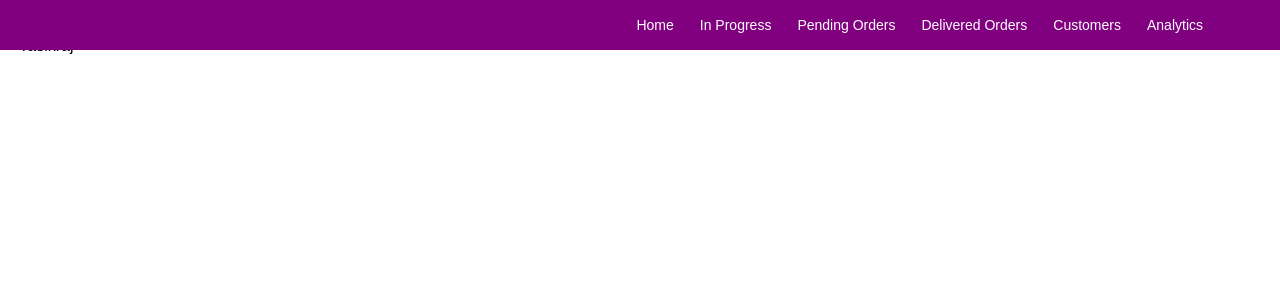
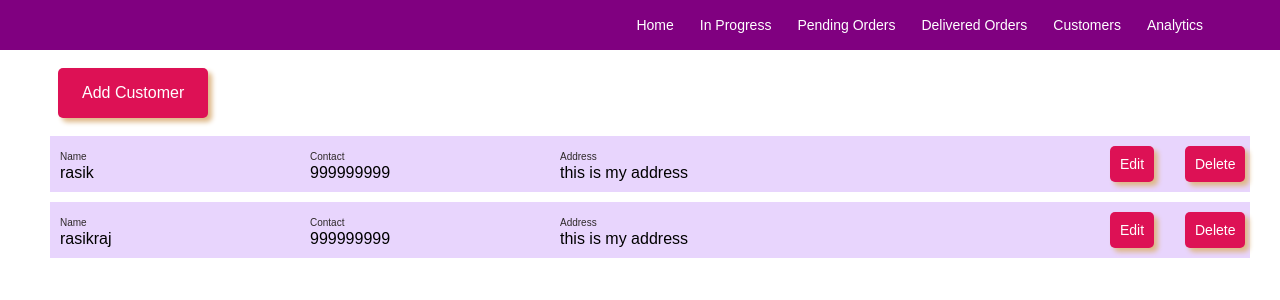
Before and after one commit to TopDEV-fs/Business_WEBAPP_Template, a React (Create React App) app: page /customers in a window 1280 px wide. Shown: the top 300 px of the page. Built offline with nearby package versions, Linux system fonts and the light colour scheme.

Commit message:
added ui code customer page

```diff
--- a/src/App.js
+++ b/src/App.js
@@ -52,16 +52,19 @@ class App extends Component {
          ],
       customers:[
          {
+            _id: 10,
             customerName :'rasik',
             phoneNumber: '999999999',
-            adderss: 'this is my address'
+            address: 'this is my address'
          },
          {
+            _id: 11,
             customerName :'rasikraj',
             phoneNumber: '999999999',
-            adderss: 'this is my address'
+            address: 'this is my address'
          }
-      ]
+      ],
+      lastCustomerId: 11,
       }
    }
    handleOrderUpdate = (data) =>{
@@ -74,16 +77,36 @@ class App extends Component {
    }
    handleCustomerUpdate = (data) => {
       let new_customer_state = this.state.customers;
-      new_customer_state.push(data);
-      this.setState({
-         customers: new_customer_state
+      new_customer_state.push(Object.assign(data,{_id: this.state.lastCustomerId + 1}));
+      this.setState((prevState) => ({
+         customers: new_customer_state,
+         lastCustomerId: prevState.lastCustomerId + 1,
       })
+      );
 
    }
+
    handleOrderEdit = (data) => {
-      let on = this.state.orders.findIndex((element) =>  (element._id === data._id));
-      let old = this.state.orders;
-      console.log(this.state.orders[on]);
+    let on = this.state.orders.findIndex((element) =>  (element._id === data._id));
+    let old = this.state.orders;
+    console.log(this.state.orders[on]);
+    old[on] = data;
+    this.setState({
+       orders : old
+    });
+ }
+
+ handleCustomerRemove = (data) => {
+  let customers = this.state.customers.filter(customer => customer._id !== data._id);
+  this.setState({
+    customers
+  });
+}
+
+   handleCustomerEdit = (data) => {
+      let on = this.state.customers.findIndex((customer) =>  (customer._id === data._id));
+      let old = this.state.customers;
+      console.log(this.state.customers[on]);
       old[on] = data;
       this.setState({
          orders : old
@@ -92,7 +115,6 @@ class App extends Component {
 
    handleOrderDelete = (id) => {
     let orders = this.state.orders.filter(order => order._id !== id);
-
     this.setState({
       orders
     });
@@ -142,7 +164,10 @@ class App extends Component {
                 path='/customers/'
                 render={(props) => <Customers
                   customers={this.state.customers}
-                  handleCustomerUpdate={this.handleCustomerUpdate} />} />
+                  handleCustomerUpdate={this.handleCustomerUpdate}
+                  removeCustomer={this.handleCustomerRemove}
+                  editCustomer={this.handleCustomerEdit}
+                  />} />
               <Route exact path='/analytics/' component={Analytics}/>
            </div>
       </BrowserRouter>
--- a/src/components/addCustomer.js
+++ b/src/components/addCustomer.js
@@ -1,4 +1,5 @@
 import React, { Component } from 'react';
+import '../css/addCustomer.css';
 
 class AddCustomer extends Component {
    constructor(){
@@ -6,7 +7,7 @@ class AddCustomer extends Component {
       this.state ={
          customerName :'',
          phoneNumber: '',
-         adderss: ''
+         address: ''
       }
    }
    handleInputChange = (e) => {
@@ -15,19 +16,19 @@ class AddCustomer extends Component {
    handleCustomerFormSubmit = (e) => {
       e.preventDefault();
       console.log(this.state);
-      this.props.updateCustomerList(this.state);
+      this.props.handleSubmit(this.state);
    }
    render() {
     return (
       <div>
          <form onSubmit={this.handleCustomerFormSubmit}>
             <label>Customer Name :</label>
-            <input type="text" name="customerName" onChange={this.handleInputChange}/>
+            <input type="text" name="customerName" onChange={this.handleInputChange} required />
             <label>Phone Number :</label>
-            <input type="text" name="phoneNumber" onChange={this.handleInputChange}/>
+            <input type="text" name="phoneNumber" onChange={this.handleInputChange} required />
             <label>Adderss :</label>
-            <input type="text" name="adderss" onChange={this.handleInputChange}/>
-            <input type="submit" name="submit_customer_Data"/>
+            <input type="text" name="address" onChange={this.handleInputChange} required/>
+            <input type="submit" value="Add" className="customer-submit-btn" name="submit_customer_Data"/>
          </form>
       </div>
     );
--- /dev/null
+++ b/src/components/customerEdit.js
@@ -0,0 +1,38 @@
+import React, { Component } from 'react';
+import '../css/editCustomer.css';
+
+class EditCustomer extends Component {
+   componentDidMount(){
+      this.setState({
+            _id : this.props.customer._id,
+            customerName: this.props.customer.customerName,
+            phoneNumber: this.props.customer.phoneNumber,
+            address: this.props.customer.address
+         });
+   }
+   handleInputChange = (e) => {
+      this.setState({
+         [e.target.name] : e.target.value
+      });
+   }
+
+   handleEditSubmit = (e) => {
+      e.preventDefault();
+      this.props.onFormSubmit(this.state); // toggles edit view -- off
+      console.log(this.state);
+   }
+  render() {
+    return (
+      <div>
+         <form onSubmit={this.handleEditSubmit}>
+            <input type="text" placeholder="Name" name="customerName" onChange={this.handleInputChange} defaultValue={this.props.customer.customerName}/>
+            <input type="number" placeholder="Contact" name="phoneNumber" onChange={this.handleInputChange} defaultValue={this.props.customer.phoneNumber}/>
+            <input type="text" placeholder="Address" onChange={this.handleInputChange} defaultValue={this.props.customer.address} name="address"/>
+            <input className="edit-customer-btn" type="submit" value="Save" />
+         </form>
+      </div>
+    );
+  }
+}
+
+export default EditCustomer;
--- a/src/components/customers.js
+++ b/src/components/customers.js
@@ -1,6 +1,7 @@
 import React, { Component } from 'react';
 import AddCustomer from './addCustomer';
 import IndividualCustomer from './individualCustomer';
+import '../css/customers.css';
 
 class Customers extends Component {
    constructor(){
@@ -15,25 +16,25 @@ class Customers extends Component {
          addCustomer : true
       })
    }
-   handleNewCustomer = (data) =>{
-      let new_state = this.state.customers;
-      new_state.push(data);
 
-      console.log(new_state);
-      this.setState({
-         addCustomer : false,
-         customers : new_state
-      })
+   handleAddCustomer = (data) => {
+    this.props.handleCustomerUpdate(data);
+    this.setState({addCustomer: false});
    }
+
   render() {
-     let customerArrayBool = (this.state.customers === []) ? false : true;
     return (
-      <div>
-         {(this.state.addCustomer && <AddCustomer updateCustomerList={this.props.handleCustomerUpdate}/>) ||
-            <button onClick={this.handleAddCustomerForm}>Add Customer</button>}
+      <div className="customer-page">
+         {(this.state.addCustomer && <AddCustomer handleSubmit={this.handleAddCustomer}/>) ||
+            <button className="add-customer-btn" onClick={this.handleAddCustomerForm}>Add Customer</button>}
 
-         {customerArrayBool && this.props.customers.map((customerData, key) =>
-          (<IndividualCustomer name={customerData.customerName} phone={customerData.phone_number} adderss={customerData.aderss} key={key}/>))}
+         {this.props.customers.map((customerData, key) =>
+          (<IndividualCustomer
+            customer={customerData}
+            key={key}
+            handleDelete={this.props.removeCustomer}
+            handleEdit={this.props.editCustomer}
+            />))}
       </div>
     );
   }
--- a/src/components/individualCustomer.js
+++ b/src/components/individualCustomer.js
@@ -1,11 +1,53 @@
 import React, { Component } from 'react';
+import EditCustomer from './customerEdit.js';
+import '../css/individualCustomer.css'
 
 class IndividualCustomer extends Component {
+  constructor() {
+    super();
+    this.state = {
+      editMode: false
+    }
+  }
+
+  handleToggleEdit = () => {
+    this.setState({editMode : true});
+  }
+  onFormSubmit = (data) => {
+    this.props.handleEdit(data);
+    this.setState({editMode: false});
+  }
+
   render() {
     return (
-      <li key={this.props.index}>
-         {this.props.name}
-      </li>
+      <div>
+        {(this.state.editMode &&
+        <EditCustomer
+        customer={this.props.customer}
+        onFormSubmit={this.onFormSubmit}
+        />) ||
+        <div className="grid-container">
+          <div className="data">
+            <div><lable className="caption">Name</lable></div>
+            <div>{this.props.customer.customerName}</div>
+          </div>
+          <div className="data">
+            <div><lable className="caption">Contact</lable></div>
+            <div><lable>{this.props.customer.phoneNumber}</lable></div>
+          </div>
+          <div className="data">
+            <div><lable className="caption">Address</lable></div>
+            <div>{this.props.customer.address}</div>
+          </div>
+          <div className="data">
+            <div><button className="row-btn" onClick={this.handleToggleEdit}>Edit</button></div>
+          </div>
+          <div className="data">
+            <div><button className="row-btn" onClick={() => this.props.handleDelete(this.props.customer)}>Delete</button></div>
+          </div>
+        </div>
+        }
+      </div>
     );
   }
 }
--- /dev/null
+++ b/src/css/addCustomer.css
@@ -0,0 +1,12 @@
+.customer-submit-btn {
+    margin: 0.5rem;
+  padding: 1em 1.5em;
+  font-family: 'Montserrat', sans-serif;
+  border: none;
+  background-color: #dd1155;
+  border-radius: 5px;
+  color: #fff;
+  font-size: 1rem;
+  cursor: pointer;
+  box-shadow: 4px 4px 5px 0px burlywood;
+}
--- a/src/css/addOrder.css
+++ b/src/css/addOrder.css
@@ -44,6 +44,7 @@ input[type="tel"],
 input[type="number"],
 input[type="search"],
 textarea,
+
 select {
   background-color: transparent;
   border: none;
--- /dev/null
+++ b/src/css/customers.css
@@ -0,0 +1,18 @@
+.customer-page {
+    margin-top: 60px;
+    margin-left: 50px;
+    margin-right: 50px;
+}
+
+.add-customer-btn {
+  margin: 0.5rem;
+  padding: 1em 1.5em;
+  font-family: 'Montserrat', sans-serif;
+  border: none;
+  background-color: #dd1155;
+  border-radius: 5px;
+  color: #fff;
+  font-size: 1rem;
+  cursor: pointer;
+  box-shadow: 4px 4px 5px 0px burlywood;
+}
--- /dev/null
+++ b/src/css/editCustomer.css
@@ -0,0 +1,12 @@
+.edit-customer-btn{
+    margin: 0.5rem;
+  padding: 1em 1.5em;
+  font-family: 'Montserrat', sans-serif;
+  border: none;
+  background-color: #dd1155;
+  border-radius: 5px;
+  color: #fff;
+  font-size: 1rem;
+  cursor: pointer;
+  box-shadow: 4px 4px 5px 0px burlywood;
+}
--- /dev/null
+++ b/src/css/individualCustomer.css
@@ -0,0 +1,28 @@
+.caption {
+    font-size: 10px;
+    color: #2e2929;
+}
+
+.data {
+    margin-top: 10px;
+    padding: 10px;
+    background-color: rgba(139, 46, 244, 0.2)
+}
+
+.grid-container {
+    display: grid;
+    justify-content: start;
+    grid-template-columns: 250px 250px 550px 75px 75px;
+}
+
+.row-btn {
+  padding: 10px;
+  font-family: 'Montserrat', sans-serif;
+  border: none;
+  background-color: #dd1155;
+  border-radius: 5px;
+  color: #fff;
+  font-size: 14px;
+  cursor: pointer;
+  box-shadow: 4px 4px 5px 0px burlywood;
+}
--- a/src/css/singleOrder.css
+++ b/src/css/singleOrder.css
@@ -7,6 +7,7 @@
     display: inline-block;
     min-width: 250px;
 }
+
 .singleOrder li{
    list-style: none;
 
```
Also changed, not shown: 1 other file (tests, documents, lock files or other folders).
